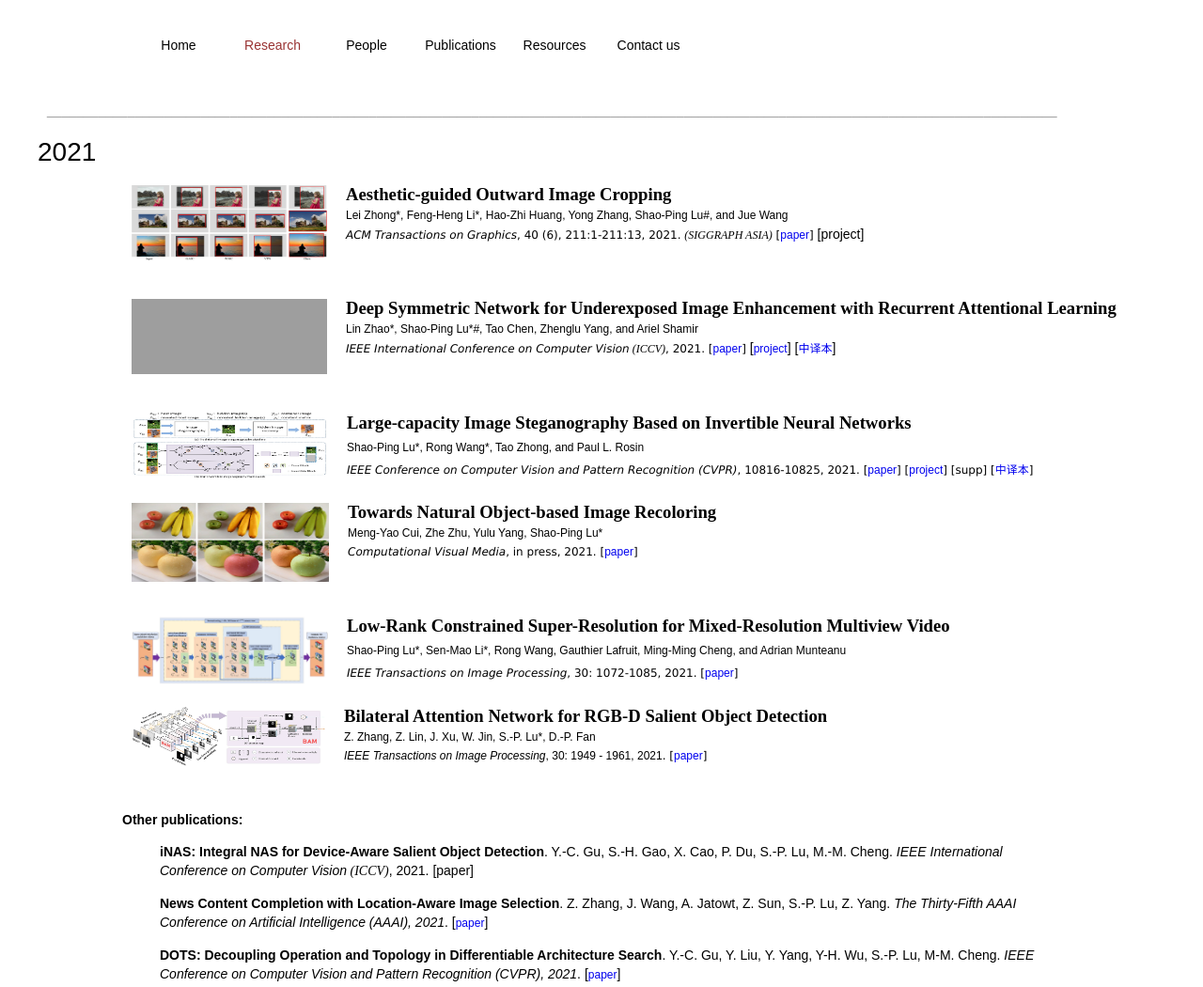
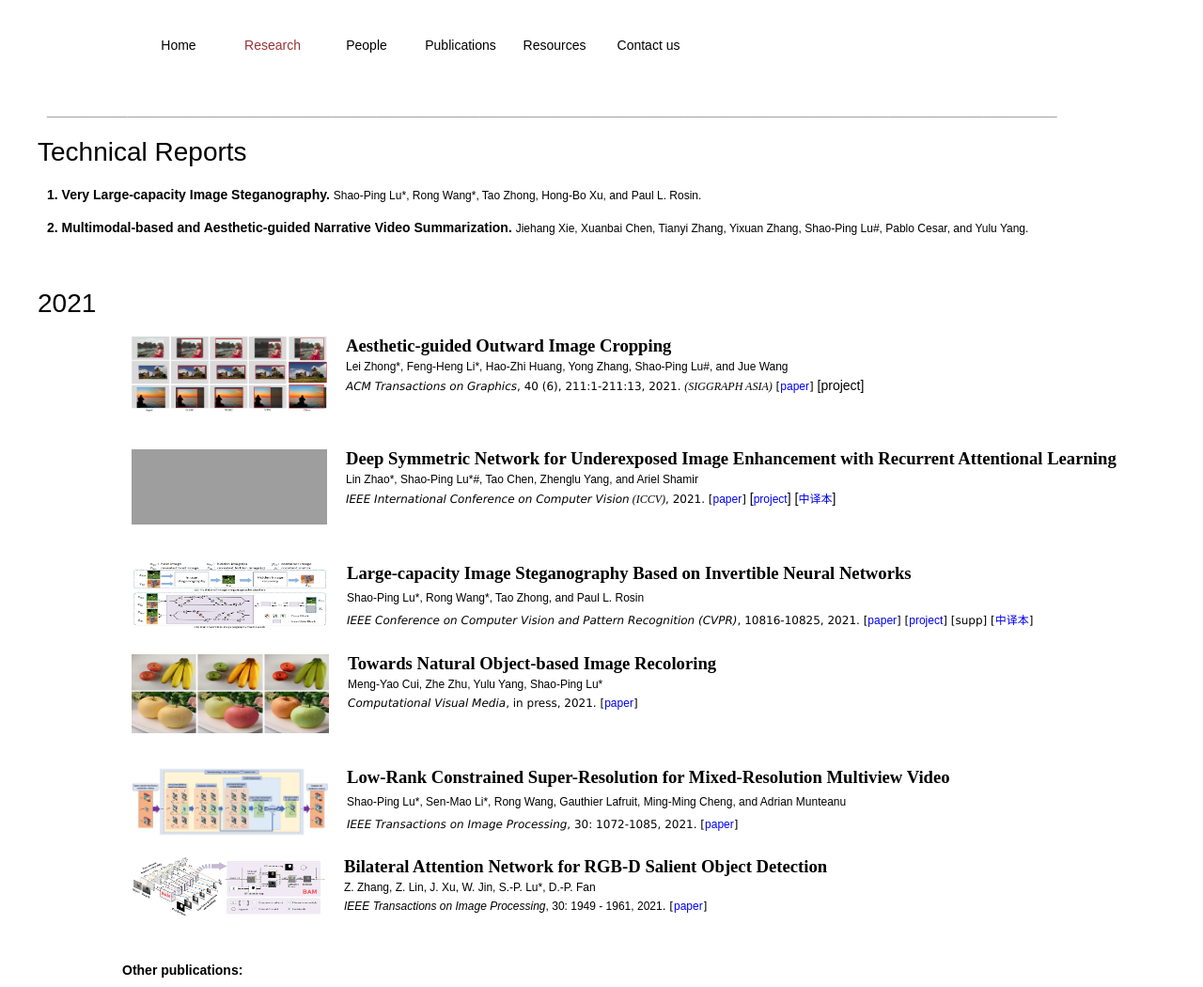
Before and after one commit to shiplou/shiplou.github.io, a plain HTML site: page Publications.html in a window 1280 px wide. Shown: the top 1050 px of the page at 94% size. Drawn offline with Linux system fonts and the light colour scheme; grey boxes are pictures that could not be loaded.

Commit message:
Add files via upload

```diff
--- a/Publications.html
+++ b/Publications.html
@@ -513,6 +513,10 @@ span.style11121112122112 {mso-style-name:style11;
 			<div id="content">
 <p><span class="grey_border">__________________________________________________________________________________________________________________________________________</span>
 </p>
+<h2>Technical Reports</h2>
+<p><strong>1. Very Large-capacity Image Steganography. </strong><span style="font-size:9.0pt">Shao-Ping Lu*, Rong Wang*, Tao Zhong, Hong-Bo Xu, and Paul L. Rosin.</span></p>
+<p><strong>2. Multimodal-based and Aesthetic-guided Narrative Video Summarization. </strong><span style="font-size:9.0pt">Jiehang Xie, Xuanbai Chen, Tianyi Zhang, Yixuan Zhang, Shao-Ping Lu#, Pablo Cesar, and Yulu Yang.</span></p>
+<p>&nbsp;</p>
 <h2>2021</h2>
 <h2><img src="publications_files/tog21.jpg" width="208" height="80" alt=""/></h2>
 <p><span class="style3"><span class="style1411211121"><span style="font-size:14pt; font-family:&quot;微软雅黑&quot;,&quot;sans-serif&quot;" lang="EN-US" xml:lang="EN-US"><strong>Aesthetic-guided Outward Image Cropping</strong></span></span><span style="font-size:9.0pt" lang="EN-US" xml:lang="EN-US"><br />
```
